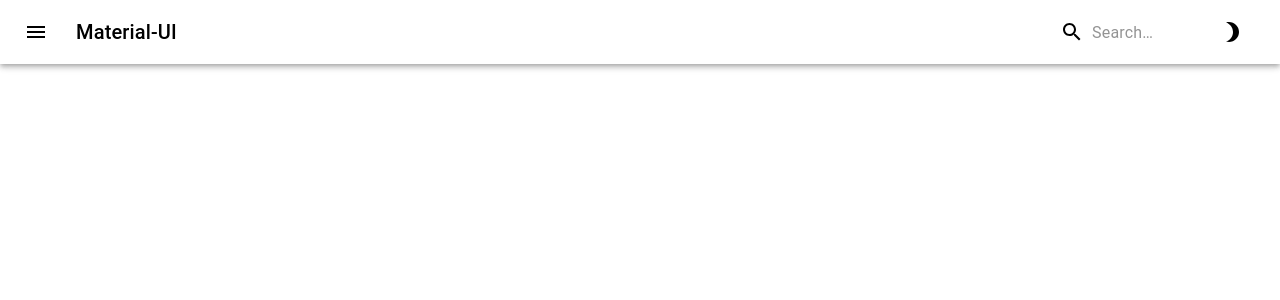
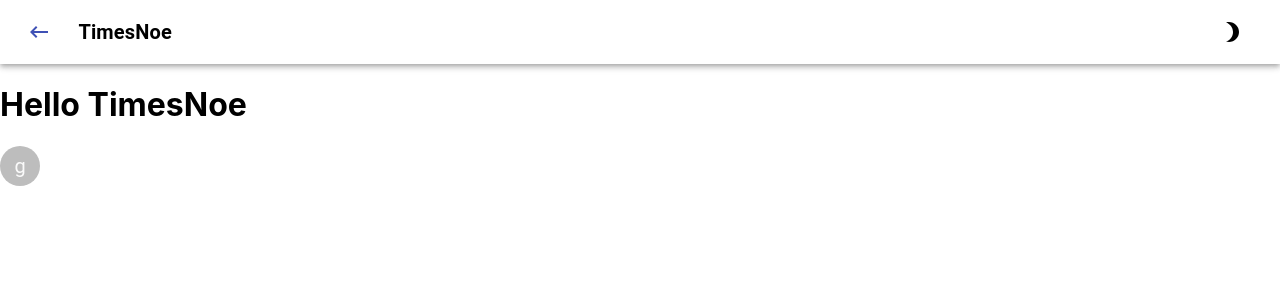
Before and after one commit to amansethi00/sm-app, a React (Create React App) app: page /TimesNoe in a window 1280 px wide. Before the commit this address had no page. Shown: the top 300 px of the page. Built offline with nearby package versions, Linux system fonts and the light colour scheme.

Commit message:
add bac navigate button,userProfile page

```diff
--- a/src/App.js
+++ b/src/App.js
@@ -10,6 +10,7 @@ import { useTheme } from "@material-ui/core";
 import { useSelector } from "react-redux";
 import { InputPost } from "./features/posts/InputPost";
 import { Homepage } from "./Homepage";
+import { UserProfile } from "./features/user/UserProfile";
 function App() {
   const { theme } = useSelector((state) => state.theme);
   return (
@@ -17,6 +18,7 @@ function App() {
       <Header />
       <Routes>
         <Route path="/" element={<Homepage />} />
+        <Route path="/:username" element={<UserProfile />} />
         <Route path="/posts/:postId" element={<SinglePost />} />
         <Route path="/compose/post" element={<InputPost />} />
       </Routes>
--- a/src/Homepage.jsx
+++ b/src/Homepage.jsx
@@ -1,8 +1,10 @@
-import React from "react";
+import React, { useEffect } from "react";
 import { PostsList } from "./features/posts";
 import { Fab, makeStyles } from "@material-ui/core";
 import AddIcon from "@material-ui/icons/Add";
 import { Link } from "react-router-dom";
+import { useDispatch } from "react-redux";
+import { updateHeader } from "./features/header/headerSlice";
 const useStyles = makeStyles({
   button: {
     position: "fixed",
@@ -13,6 +15,10 @@ const useStyles = makeStyles({
 });
 export const Homepage = () => {
   const classes = useStyles();
+  const dispatch = useDispatch();
+  useEffect(() => {
+    dispatch(updateHeader({ title: "Home" }));
+  }, []);
   return (
     <section>
       <Link to="/compose/post">
--- a/src/features/header/Header.jsx
+++ b/src/features/header/Header.jsx
@@ -1,4 +1,4 @@
-import React from "react";
+import React, { useEffect } from "react";
 import AppBar from "@material-ui/core/AppBar";
 import Toolbar from "@material-ui/core/Toolbar";
 import IconButton from "@material-ui/core/IconButton";
@@ -12,6 +12,9 @@ import { themes } from "../themes/getTheme";
 import Brightness3Icon from "@material-ui/icons/Brightness3";
 import Brightness5Icon from "@material-ui/icons/Brightness5";
 import { toggleTheme } from "../themes/themeSlice";
+import { Link, useNavigate } from "react-router-dom";
+import { Avatar } from "@material-ui/core";
+import { NavigateBackButton } from "./NavigateBackButton";
 const useStyles = makeStyles((theme) => ({
   rootdark: {
     flexGrow: 1,
@@ -28,10 +31,12 @@ const useStyles = makeStyles((theme) => ({
   },
   title: {
     flexGrow: 1,
-    display: "none",
-    [theme.breakpoints.up("sm")]: {
-      display: "block",
-    },
+    display: "block",
+    marginLeft: "1.5rem",
+    fontWeight: "bolder",
+    // [theme.breakpoints.up("sm")]: {
+    //   display: "block",
+    // },
   },
   lightModeIcon: {
     color: "white",
@@ -46,7 +51,7 @@ const useStyles = makeStyles((theme) => ({
     "&:hover": {
       backgroundColor: fade(theme.palette.common.white, 0.25),
     },
-    marginLeft: 0,
+    marginLeft: "1rem ",
     width: "100%",
     [theme.breakpoints.up("sm")]: {
       marginLeft: theme.spacing(1),
@@ -78,31 +83,41 @@ const useStyles = makeStyles((theme) => ({
       },
     },
   },
+  small: {
+    width: theme.spacing(4),
+    height: theme.spacing(4),
+    backgroundColor: "#3f51b5",
+  },
 }));
 
 export function Header() {
   const classes = useStyles();
   const { theme } = useSelector((state) => state.theme);
+  const user = useSelector((state) => state.user);
+  const header = useSelector((state) => state.header);
   const dispatch = useDispatch();
   const changeTheme = () => {
     dispatch(toggleTheme());
   };
   console.log("theme from header", theme);
+  console.log({ header });
   return (
     <AppBar position="static" className={classes["root" + theme]}>
       <Toolbar>
-        <IconButton
-          edge="start"
-          className={classes.menuButton}
-          color="inherit"
-          aria-label="open drawer"
-        >
-          <MenuIcon />
-        </IconButton>
+        {header.title === "Home" ? (
+          <Link to={`/${user.username}`}>
+            <Avatar className={classes.small} aria-label="avatar">
+              {user.username[0].toUpperCase()}
+            </Avatar>
+          </Link>
+        ) : (
+          <NavigateBackButton />
+        )}
+
         <Typography className={classes.title} variant="h6" noWrap>
-          Material-UI
+          {header.title}
         </Typography>
-        <div className={classes.search}>
+        {/* <div className={classes.search}>
           <div className={classes.searchIcon}>
             <SearchIcon />
           </div>
@@ -114,7 +129,7 @@ export function Header() {
             }}
             inputProps={{ "aria-label": "search" }}
           />
-        </div>
+        </div> */}
         {theme === "dark" ? (
           <IconButton
             aria-label="light-mode-icon"
--- /dev/null
+++ b/src/features/header/NavigateBackButton.jsx
@@ -0,0 +1,25 @@
+import React from "react";
+import { IconButton, makeStyles } from "@material-ui/core";
+import KeyboardBackspaceIcon from "@material-ui/icons/KeyboardBackspace";
+import { useNavigate } from "react-router-dom";
+const useStyles = makeStyles({
+  button: {
+    padding: "0.2rem",
+  },
+});
+export const NavigateBackButton = () => {
+  const classes = useStyles();
+  let navigate = useNavigate();
+  const backHandler = () => {
+    navigate(-1);
+  };
+  return (
+    <IconButton
+      onClick={backHandler}
+      aria-label="back button"
+      className={classes.button}
+    >
+      <KeyboardBackspaceIcon style={{ color: "#3f51b5" }} />
+    </IconButton>
+  );
+};
--- a/src/features/posts/InputPost.jsx
+++ b/src/features/posts/InputPost.jsx
@@ -1,10 +1,11 @@
-import React, { useState } from "react";
+import React, { useEffect, useState } from "react";
 import { InputTextField } from "./InputTextField";
 import { makeStyles } from "@material-ui/core";
 import { Box, Button } from "@material-ui/core";
 import { useDispatch, useSelector } from "react-redux";
 import { addPost } from "./postsSlice";
 import { useNavigate } from "react-router-dom";
+import { updateHeader } from "../header/headerSlice";
 const useStyles = makeStyles({
   root: {
     padding: "1rem",
@@ -39,6 +40,9 @@ export const InputPost = () => {
     setInputText("");
     navigate("/");
   };
+  useEffect(() => {
+    dispatch(updateHeader({ title: "" }));
+  }, []);
   return (
     <section className={classes.root}>
       <InputTextField inputText={inputText} setInputText={setInputText} />
--- a/src/features/posts/PostsList.jsx
+++ b/src/features/posts/PostsList.jsx
@@ -56,7 +56,5 @@ export const PostsList = () => {
       </Card>
     );
   });
-  return (
-    <section backgroundColor={themes[theme].secondary}>{postsRender}</section>
-  );
+  return <section>{postsRender}</section>;
 };
--- a/src/features/posts/SinglePost.jsx
+++ b/src/features/posts/SinglePost.jsx
@@ -1,5 +1,5 @@
-import React from "react";
-import { useSelector } from "react-redux";
+import React, { useEffect } from "react";
+import { useDispatch, useSelector } from "react-redux";
 import { useParams } from "react-router-dom";
 import { makeStyles } from "@material-ui/core/styles";
 import { SinglePostTitle } from "./SinglePostTitle";
@@ -8,6 +8,7 @@ import { SinglePostReactionComponent } from "./SinglePostReactionComponent";
 import { Card } from "@material-ui/core";
 import { themes } from "../themes/getTheme";
 import { InputComment } from "./InputComment";
+import { updateHeader } from "../header/headerSlice";
 const useStyles = makeStyles((theme) => ({
   rootlight: {
     maxWidth: "100%",
@@ -26,6 +27,7 @@ export const SinglePost = ({
   const { postId } = useParams();
   const classes = useStyles();
   const theme = useSelector((state) => state.theme.theme);
+  let dispatch = useDispatch();
   console.log({ theme });
   console.log({ postId });
   let post = useSelector((state) =>
@@ -42,7 +44,9 @@ export const SinglePost = ({
       />
     );
   });
-
+  useEffect(() => {
+    dispatch(updateHeader({ title: "Post" }));
+  });
   return (
     <section
       backgroundColor={theme === "light" ? "white" : "black"}
--- a/src/features/posts/SinglePostTitle.jsx
+++ b/src/features/posts/SinglePostTitle.jsx
@@ -65,7 +65,7 @@ export const SinglePostTitle = ({ post }) => {
             ]
           }
         >
-          {post.username[0]}
+          {post.username[0].toUpperCase()}
         </Avatar>
       }
       className={classes.title[theme]}
--- /dev/null
+++ b/src/features/user/UserInfo.jsx
@@ -0,0 +1,9 @@
+import React from "react";
+import { Avatar } from "@material-ui/core";
+export const UserInfo = ({ user }) => {
+  return (
+    <div>
+      <Avatar>{user.username[0]}</Avatar>
+    </div>
+  );
+};
--- /dev/null
+++ b/src/features/user/UserProfile.jsx
@@ -0,0 +1,20 @@
+import React, { useEffect } from "react";
+import { useDispatch, useSelector } from "react-redux";
+import { useParams } from "react-router-dom";
+import { updateHeader } from "../header/headerSlice";
+import { UserInfo } from "./UserInfo";
+
+export const UserProfile = () => {
+  const { username } = useParams();
+  const user = useSelector((state) => state.user);
+  let dispatch = useDispatch();
+  useEffect(() => {
+    dispatch(updateHeader({ title: username }));
+  }, []);
+  return (
+    <div>
+      <h1>Hello {username}</h1>
+      <UserInfo user={user} />
+    </div>
+  );
+};
```
